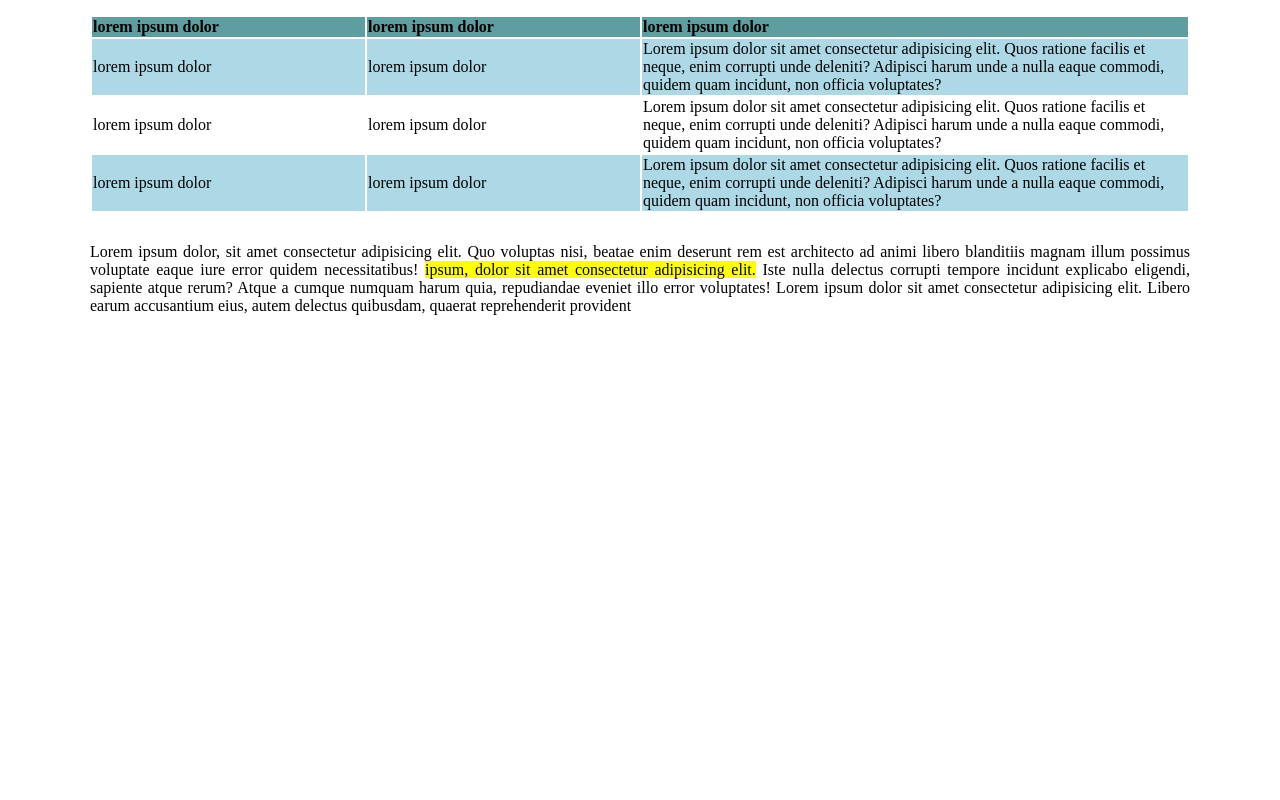
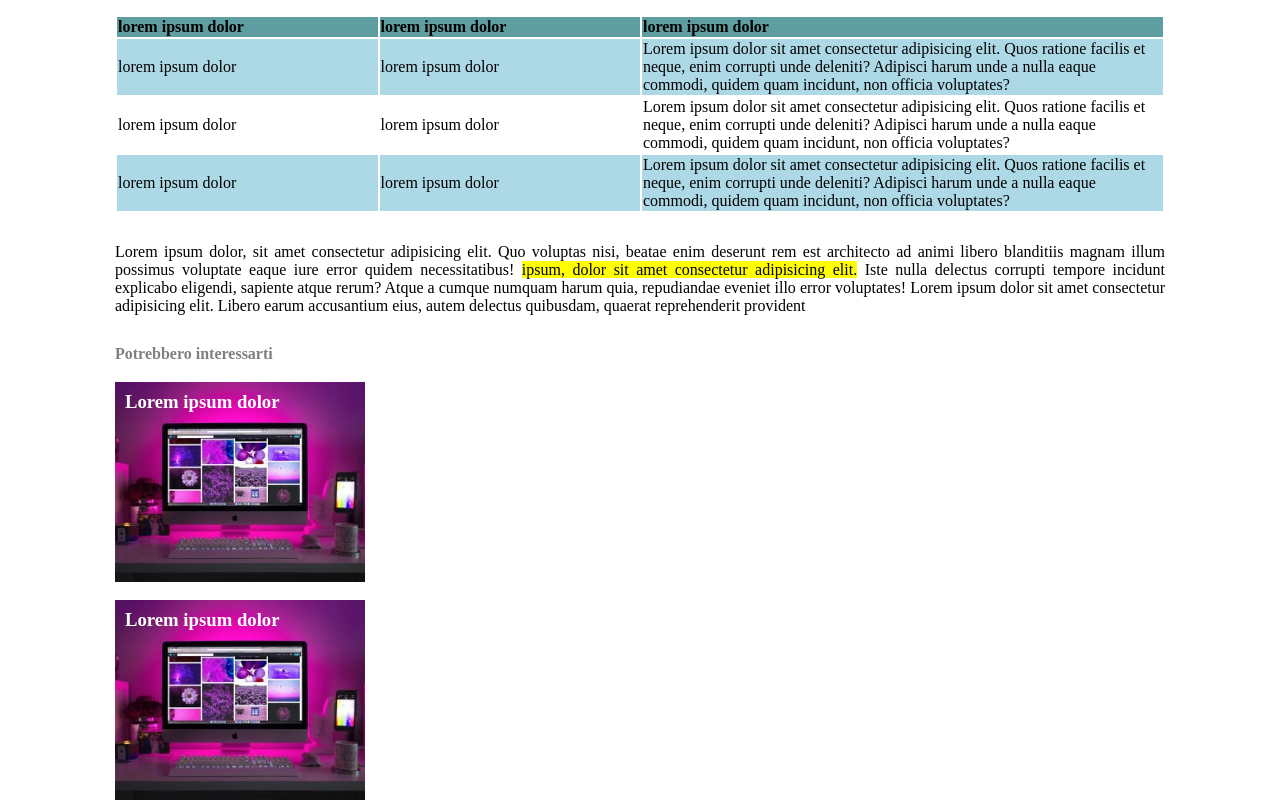
Before and after one commit to FabrizioFavia/html-css-booleaner, a plain HTML site: page index.html in a window 1280 px wide. Shown: the part 783-1583 px from the top of the page. Before the commit the page ends 1114 px from the top, so only its background shows below. Drawn offline with Linux system fonts and the light colour scheme.

Commit message:
inserito footer con immagini

```diff
--- a/CSS/style.css
+++ b/CSS/style.css
@@ -19,7 +19,7 @@ header{
 }
 
 .mainContainer{
-    width: 1100px;
+    width: 1050px;
     margin-left: auto;
     margin-right: auto;
 
@@ -81,3 +81,27 @@ th{
 .customColor{
     background-color: lightblue;
 }
+
+
+
+.sottotitoloDue{
+    color: gray;
+}
+
+.customSection{
+    margin-bottom: 30px;
+}
+
+.divImg{
+    background-image: url("../img/monitor.jpg");
+    background-position: center;
+    width: 250px;
+    height: 200px;
+    margin-top: 5px;
+}
+
+h3{
+    color: white;
+    padding-left: 10px;
+    line-height: 40px;
+}
--- a/index.html
+++ b/index.html
@@ -78,13 +78,24 @@
                     </section>
 
                     <!-- sezione 4 -->
-                    <section>
+                    <section class="customSection">
                         <p>Lorem ipsum dolor, sit amet consectetur adipisicing elit. Quo voluptas nisi, beatae enim deserunt rem est architecto ad animi libero blanditiis magnam illum possimus voluptate eaque iure error quidem necessitatibus! <mark>ipsum, dolor sit amet consectetur adipisicing elit.</mark> Iste nulla delectus corrupti tempore incidunt explicabo eligendi, sapiente atque rerum? Atque a cumque numquam harum quia, repudiandae eveniet illo error voluptates! Lorem ipsum dolor sit amet consectetur adipisicing elit. Libero earum accusantium eius, autem delectus quibusdam, quaerat reprehenderit provident</p>
                     </section>
         </main>
 
-    <!-- inizio footer -->
-        <footer></footer>
+        <!-- inizio footer -->
+        <footer>
+            <span class="sottotitoloDue"><strong>Potrebbero interessarti</strong></span>
+
+            <div class="divImg">
+                <h3>Lorem ipsum dolor</h3>
+            </div>
+            <div class="divImg">
+                <h3>Lorem ipsum dolor</h3>
+            </div>
+
+
+        </footer>
     </div>
 </body>
 </html>
```
